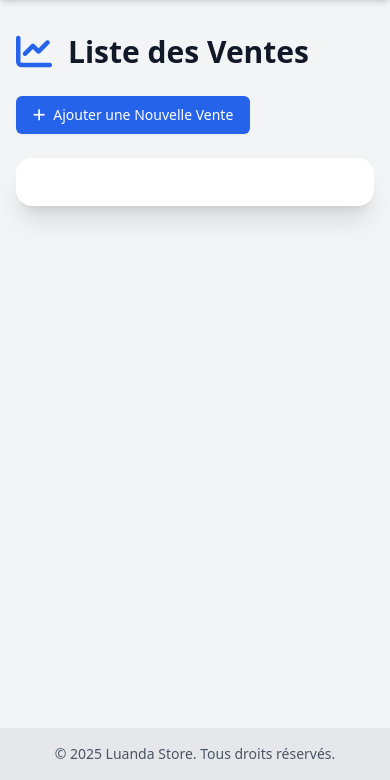
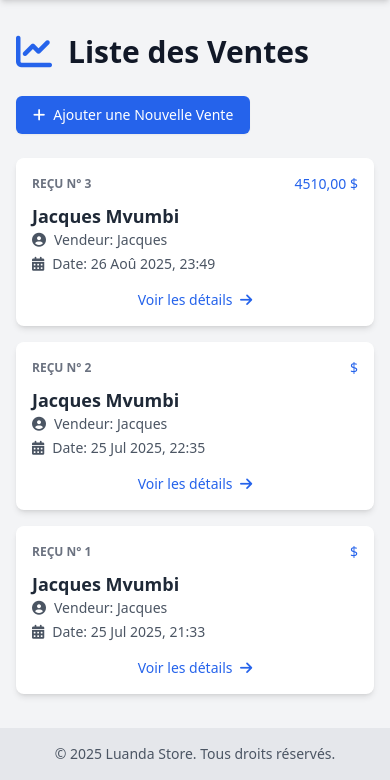
Before and after one commit to Mvumbi/luanda, a Django app: page /sales/list/ in a window 390 px wide. Shown: the part 64-844 px from the top of the page. Run offline with Django 5.2, Linux system fonts and the light colour scheme; a user stored in the database is signed in; data comes from the database, SQL or seed files in the repository; some libraries are stand-ins or nearby versions.

Commit message:
fixe prix vente

```diff
--- a/sales/templates/sales/vente_list.html
+++ b/sales/templates/sales/vente_list.html
@@ -49,11 +49,11 @@
             <a href="{% url 'sales:vente_create' %}" class="inline-flex items-center px-4 py-2 border border-transparent text-sm font-medium rounded-md shadow-sm text-white bg-blue-600 hover:bg-blue-700 focus:outline-none focus:ring-2 focus:ring-offset-2 focus:ring-blue-500">
                 <i class="fas fa-plus mr-2"></i> {% trans "Ajouter une Nouvelle Vente" %}
             </a>
-            </div>
+        </div>
 
         {% if ventes %}
-            <div class="bg-white p-6 md:p-8 rounded-2xl shadow-xl">
-                <div class="hidden md:block overflow-x-auto">
+            <div class="bg-white p-6 md:p-8 rounded-2xl shadow-xl hidden sm:block">
+                <div class="overflow-x-auto">
                     <table class="min-w-full bg-white rounded-lg overflow-hidden border-separate border-spacing-y-2">
                         <thead class="bg-gray-100">
                             <tr>
@@ -82,6 +82,28 @@
                     </table>
                 </div>
             </div>
+
+            <div class="sm:hidden grid grid-cols-1 gap-4">
+                {% for vente in ventes %}
+                    <div class="bg-white p-4 rounded-lg shadow-md animate-fade-in-down">
+                        <div class="flex items-center justify-between mb-2">
+                            <span class="text-xs font-semibold uppercase text-gray-500">{% trans "Reçu n°" %} {{ vente.pk }}</span>
+                            <span class="text-sm font-medium text-blue-600">{{ vente.calculated_total_amount|floatformat:2 }} $</span>
+                        </div>
+                        <div class="text-gray-800 font-bold text-lg">{{ vente.boutique.name }}</div>
+                        <p class="text-sm text-gray-600">
+                            <i class="fas fa-user-circle mr-2"></i>{% trans "Vendeur" %}: {{ vente.seller.username|default:"N/A" }}
+                        </p>
+                        <p class="text-sm text-gray-600 mt-1">
+                            <i class="fas fa-calendar-alt mr-2"></i>{% trans "Date" %}: {{ vente.sale_date|date:"d M Y, H:i" }}
+                        </p>
+                        <a href="{% url 'sales:vente_detail' vente.pk %}" class="mt-4 block text-center text-sm font-medium text-blue-600 hover:text-blue-800 transition-colors duration-200">
+                            {% trans "Voir les détails" %} <i class="fas fa-arrow-right ml-1"></i>
+                        </a>
+                    </div>
+                {% endfor %}
+            </div>
+
         {% else %}
             <div class="text-center py-10 bg-gray-50 rounded-lg">
                 <i class="fas fa-chart-line text-gray-400 text-6xl mb-4"></i>
@@ -97,5 +119,5 @@
         </div>
     </footer>
 
-    </body>
+</body>
 </html>
```
